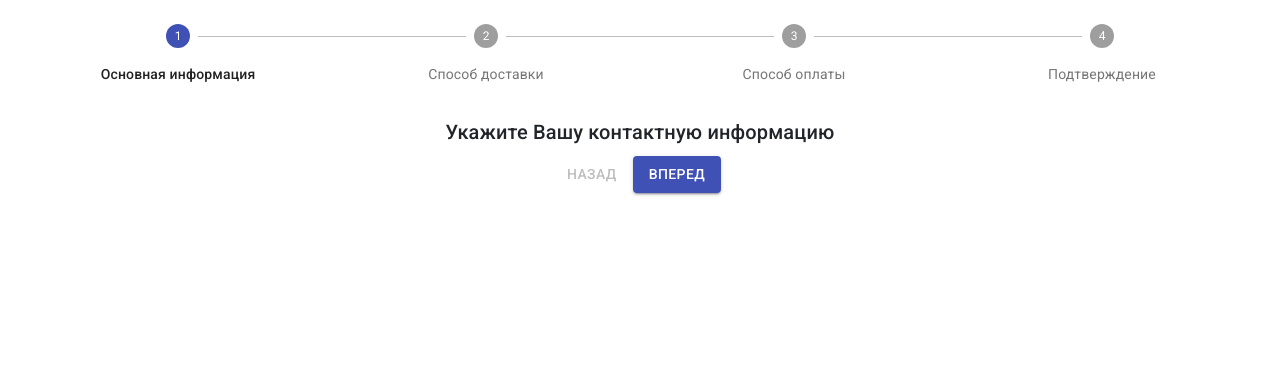
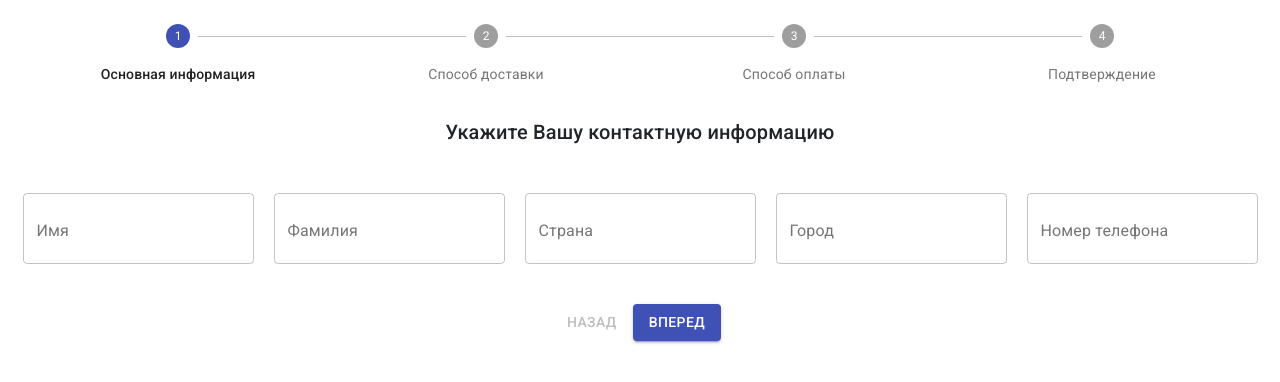
Before and after one commit to danilka7178/order-form, a React (Create React App) app: page / in a window 1280 px wide. Shown: the top 382 px of the page. Built offline with nearby package versions, Linux system fonts and the light colour scheme.

Commit message:
firstPage rdy to get in redux

```diff
--- a/src/App.js
+++ b/src/App.js
@@ -1,10 +1,12 @@
 import { MyStepper, MainButtons } from "./components";
+import { Contacts } from "./pages";
 
 
 function App() {
   return (
     <div className="App">
       <MyStepper />
+      <Contacts />
       <MainButtons />
     </div>
   );
--- a/src/components/MyStepper.jsx
+++ b/src/components/MyStepper.jsx
@@ -10,6 +10,7 @@ import { useSelector } from "react-redux";
 const useStyles = makeStyles((theme) => ({
    root: {
       width: '100%',
+      marginBottom: "50px"
    },
    instructions: {
       marginTop: theme.spacing(1),
@@ -23,9 +24,12 @@ function MyStepper() {
    const classes = useStyles();
 
    const getStepContent = (step) => {
-      return (
-         steps.filter((obj) => obj.id === step)[0].content
-      )
+      const findObj = steps.filter((obj) => obj.id === step);
+      if (findObj.length) {
+         return (
+            findObj[0].content
+         )
+      } else return null;
    }
 
    return (
--- a/src/pages/Contacts.jsx
+++ b/src/pages/Contacts.jsx
@@ -1,9 +1,56 @@
+import React from 'react';
+import { makeStyles } from '@material-ui/core/styles';
+import TextField from '@material-ui/core/TextField';
+import { useSelector } from "react-redux";
+
+const useStyles = makeStyles((theme) => ({
+   root: {
+      '& > *': {
+         margin: theme.spacing(1),
+      },
+   },
+   containerInputs: {
+      marginBottom: "10px",
+      display: "flex",
+      flexWrap: "wrap",
+      justifyContent: "center",
+      marginLeft: "-20px",
+      marginRight: "-20px",
+   },
+   input: {
+      paddingLeft: "10px",
+      paddingRight: "10px",
+      marginBottom: "30px",
+      '& > *': {
+         paddingLeft: "10px",
+         paddingRight: "10px",
+         paddingTop: "5px",
+         paddingBottom: "5px",
+      }
+   }
+}));
+
 function Contacts() {
+   const classes = useStyles();
+   const labels = useSelector(state => state.contactsVault.inputs);
+
    return (
-      <div>
-         <p>Hello!</p>
+      <div className={classes.root}>
+         <form className={classes.containerInputs} noValidate autoComplete="off">
+            {labels.map(({ id, label }) => {
+               return (
+                  <TextField
+                     key={`${id}_${label.substr(0, 5)}`}
+                     className={classes.input}
+                     id="outlined-basic"
+                     label={label}
+                     variant="outlined"
+                  />
+               )
+            })}
+         </form>
       </div>
-   )
+   );
 }
 
 export default Contacts
--- /dev/null
+++ b/src/pages/index.js
@@ -0,0 +1,5 @@
+import Contacts from "./Contacts";
+
+export {
+   Contacts,
+}
--- /dev/null
+++ b/src/store/contacts/reducers.js
@@ -0,0 +1,28 @@
+const initialState = {
+   inputs: [
+      {
+         id: 0,
+         label: "Имя",
+      },
+      {
+         id: 1,
+         label: "Фамилия",
+      },
+      {
+         id: 2,
+         label: "Страна",
+      },
+      {
+         id: 3,
+         label: "Город",
+      },
+      {
+         id: 4,
+         label: "Номер телефона",
+      }
+   ]
+}
+
+export const contactsReducer = (state = initialState, action) => {
+   return state
+};
--- a/src/store/reducers.js
+++ b/src/store/reducers.js
@@ -1,6 +1,8 @@
 import { combineReducers } from "redux";
-import { stepReducer } from "./steps/reducers"
+import { stepReducer } from "./steps/reducers";
+import { contactsReducer } from "./contacts/reducers";
 
 export default combineReducers({
    stepVault: stepReducer,
+   contactsVault: contactsReducer,
 });
```
Also changed, not shown: src/store/contacts/action.js (added).
